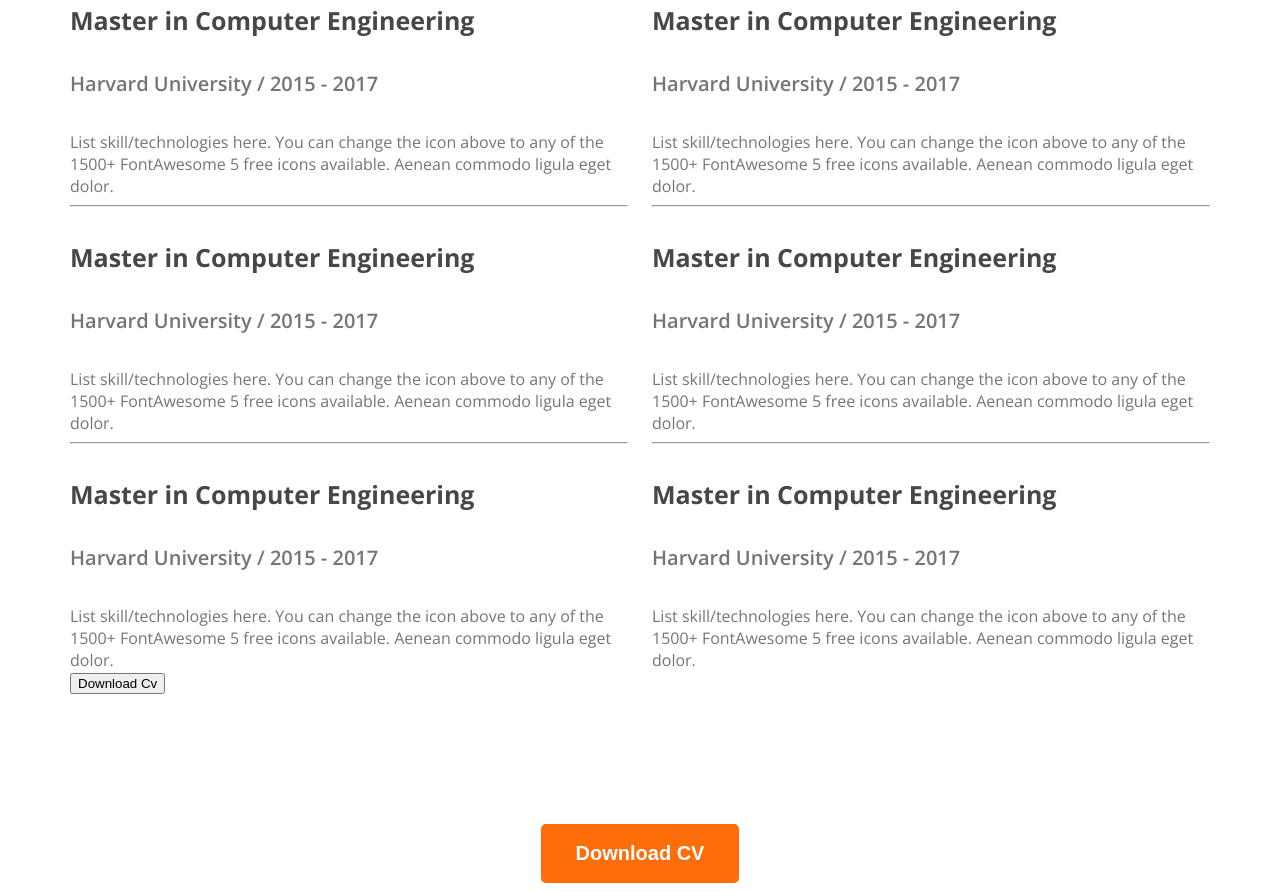
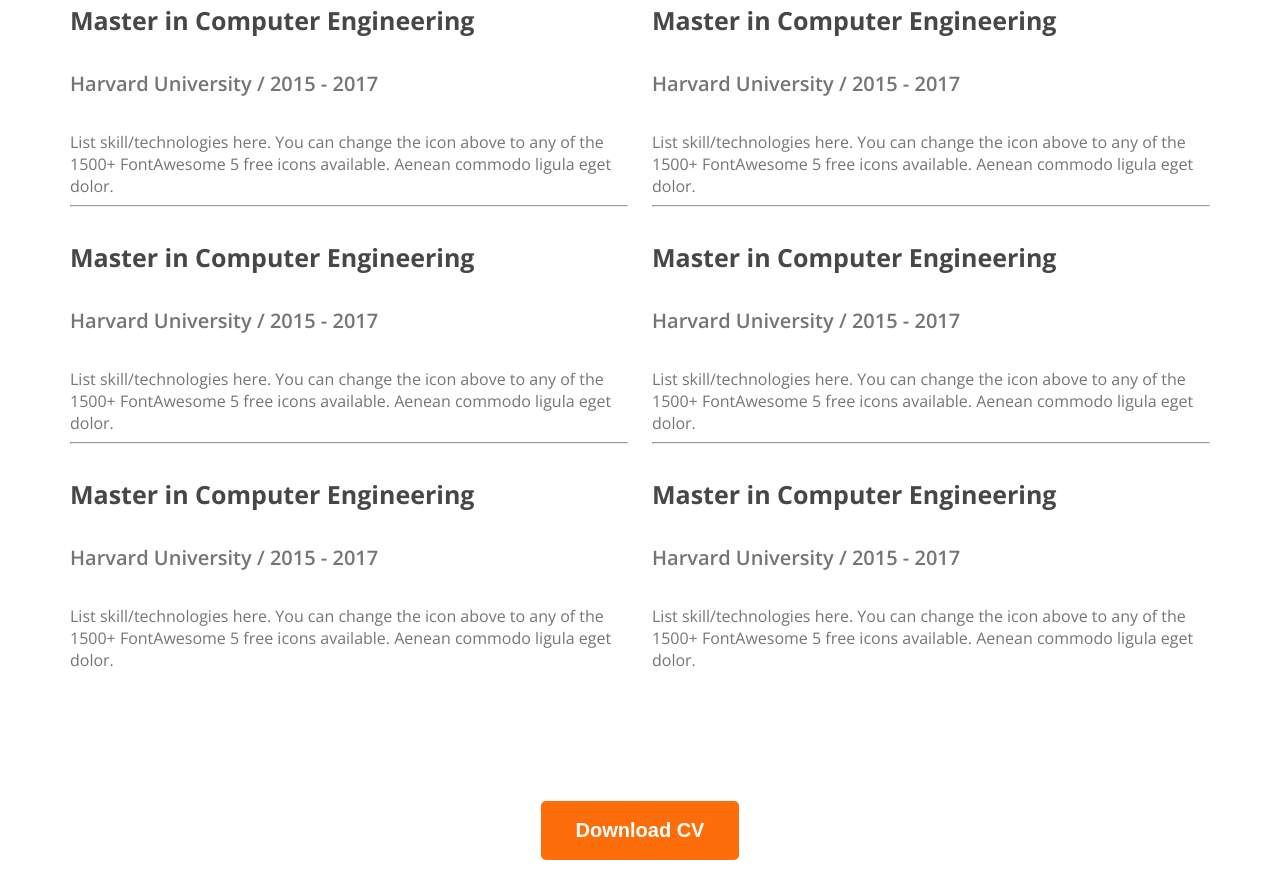
Before and after one commit to athikcodes/my-first-portfolio, a plain HTML site: page index.html in a window 1280 px wide. Shown: the part 2374-3265 px from the top of the page. After the commit the page ends 3242 px from the top, so only its background shows below. Drawn offline with nearby package versions, Linux system fonts and the light colour scheme.

Commit message:
solve added

```diff
--- a/index.html
+++ b/index.html
@@ -155,13 +155,8 @@
             </div>
         </div>
     </div>
+</section>
 
-  <div class="Download-cv">
-    <button class="last-btn">Download Cv </button>
-  </div>
-
-
-</section>
 <div class="text-center">
     <button class="btn-primary">Download CV</button>
 </div>
```
